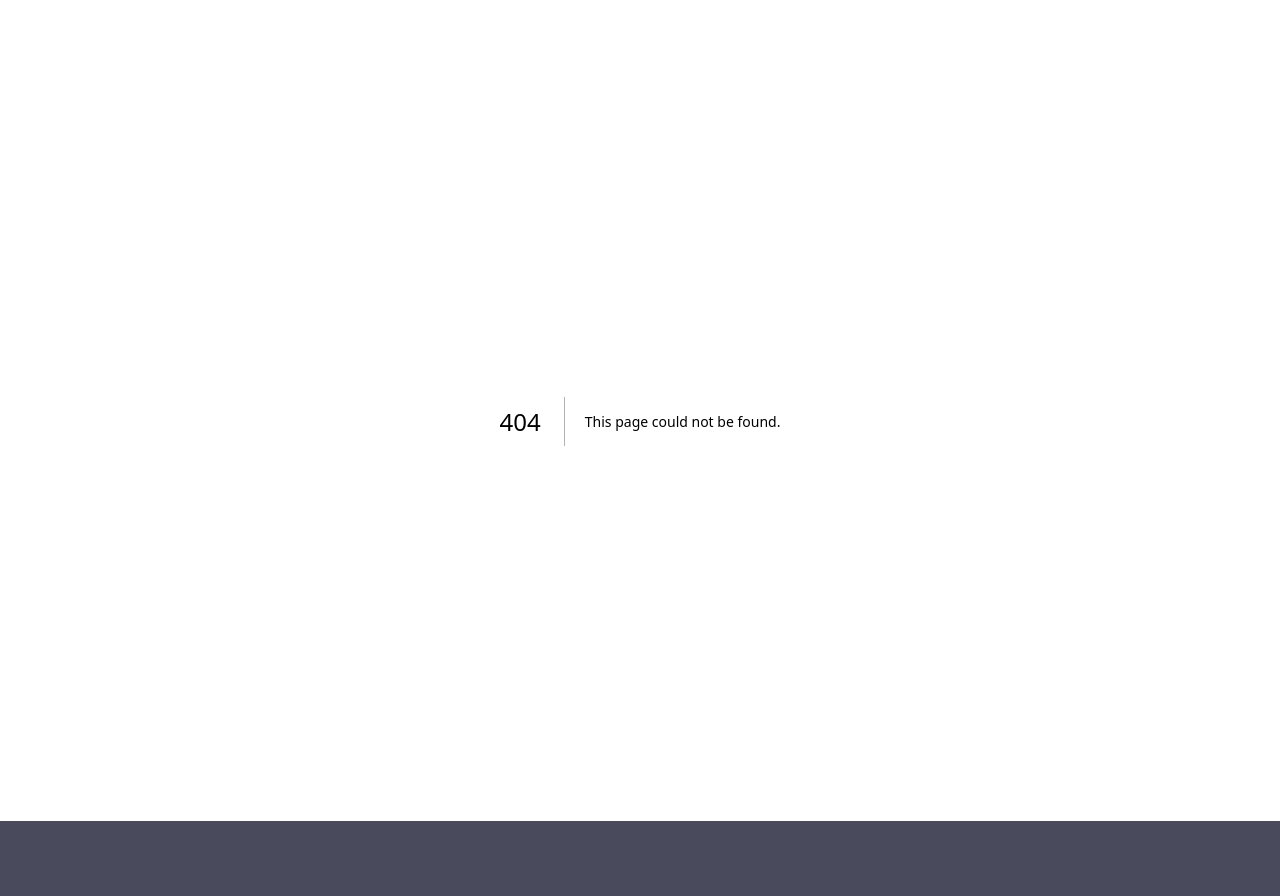
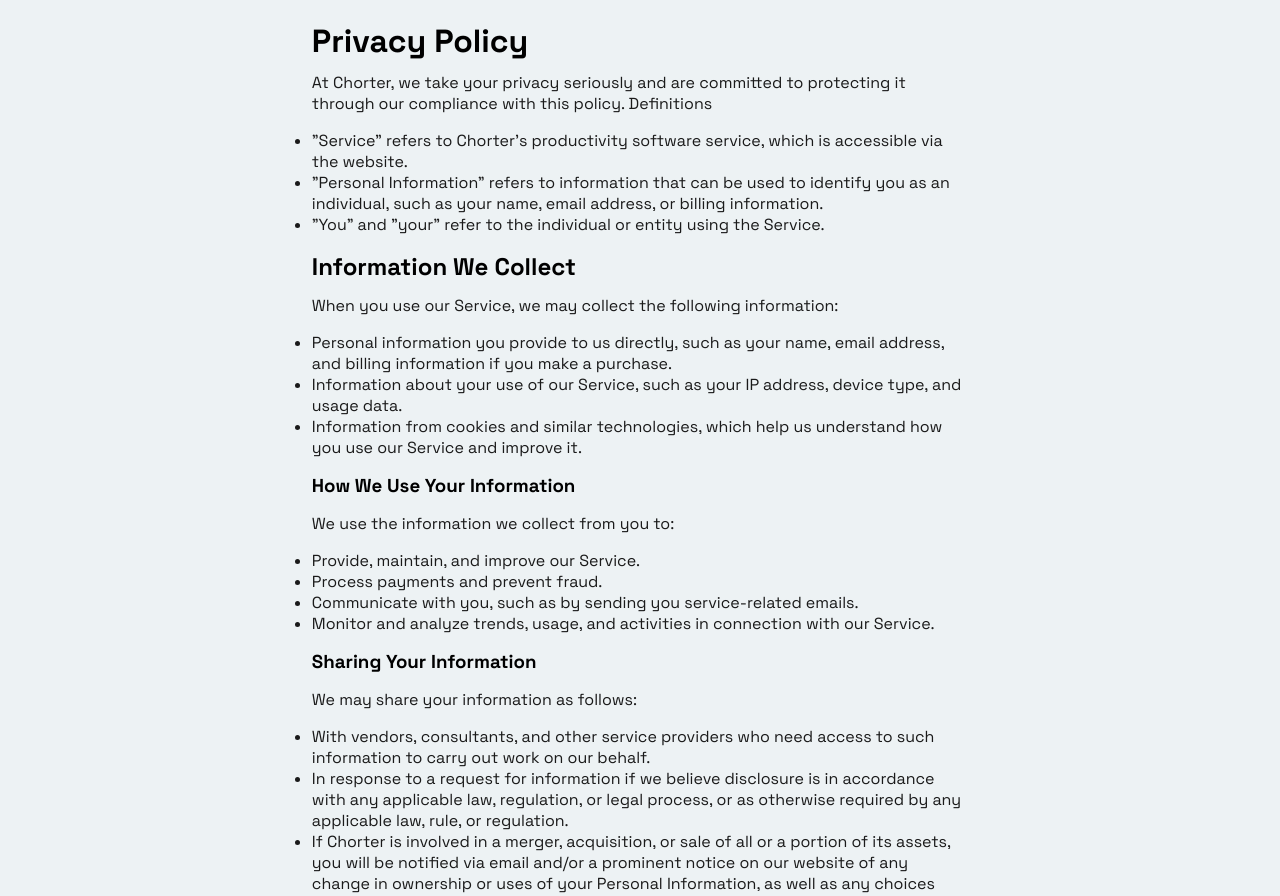
Before and after one commit to lutzseverino/dam-m04--chorter, a Next.js app: page /privacy in a window 1280 px wide. Before the commit this address had no page. Shown: the part 80-976 px from the top of the page. Built offline with nearby package versions, Linux system fonts and the light colour scheme.

Commit message:
fix: update about and privacy pages

```diff
--- a/pages/index.jsx
+++ b/pages/index.jsx
@@ -56,6 +56,5 @@
         </StyledAction>
       </StyledMain>
     </>
-
   );
 }
--- a/pages/policy.jsx
+++ b/pages/privacy.jsx
@@ -1,5 +1,5 @@
 import ReactMarkdown from "react-markdown";
-import policy from "raw-loader!./policy.md";
+import privacy from "raw-loader!./privacy.md";
 
 import {
   Heading1,
@@ -9,23 +9,28 @@
   Heading5,
   Heading6,
   Paragraph,
+  UnorderedList,
 } from "../components/Headings";
 
 import styled from "styled-components";
 
-const StyledPolicy = styled.div`
+const StyledPrivacy = styled.div`
   display: flex;
   flex-direction: column;
   align-items: center;
-  width: 100%;
+  justify-content: center;
+
+  & > div {
+    width: 64ch;
+  }
 `;
 
-export default function Policy() {
+export default function Privacy() {
   return (
-    <StyledPolicy>
+    <StyledPrivacy>
       <div>
         <ReactMarkdown
-          children={policy}
+          children={privacy}
           components={{
             h1: Heading1,
             h2: Heading2,
@@ -34,9 +39,10 @@
             h5: Heading5,
             h6: Heading6,
             p: Paragraph,
+            ul: UnorderedList,
           }}
         />
       </div>
-    </StyledPolicy>
+    </StyledPrivacy>
   );
 }
--- /dev/null
+++ b/pages/privacy.md
@@ -0,0 +1,54 @@
+# Privacy Policy
+
+At Chorter, we take your privacy seriously and are committed to protecting it through our compliance with this policy.
+Definitions
+
+- "Service" refers to Chorter's productivity software service, which is accessible via the website.
+- "Personal Information" refers to information that can be used to identify you as an individual, such as your name, email address, or billing information.
+- "You" and "your" refer to the individual or entity using the Service.
+
+## Information We Collect
+
+When you use our Service, we may collect the following information:
+
+- Personal information you provide to us directly, such as your name, email address, and billing information if you make a purchase.
+- Information about your use of our Service, such as your IP address, device type, and usage data.
+- Information from cookies and similar technologies, which help us understand how you use our Service and improve it.
+
+### How We Use Your Information
+
+We use the information we collect from you to:
+
+- Provide, maintain, and improve our Service.
+- Process payments and prevent fraud.
+- Communicate with you, such as by sending you service-related emails.
+- Monitor and analyze trends, usage, and activities in connection with our Service.
+
+### Sharing Your Information
+
+We may share your information as follows:
+
+- With vendors, consultants, and other service providers who need access to such information to carry out work on our behalf.
+- In response to a request for information if we believe disclosure is in accordance with any applicable law, regulation, or legal process, or as otherwise required by any applicable law, rule, or regulation.
+- If Chorter is involved in a merger, acquisition, or sale of all or a portion of its assets, you will be notified via email and/or a prominent notice on our website of any change in ownership or uses of your Personal Information, as well as any choices you may have regarding your Personal Information.
+
+## Your Choices
+
+You have the following choices regarding the information we collect and how we use it:
+
+- You can choose not to provide certain information, but this may limit your ability to use certain features of our Service.
+- You can stop receiving promotional emails from us by following the unsubscribe instructions included in these emails.
+- You can request access to the Personal Information we have about you and request that we correct or delete it by contacting us at contact@chorter.com
+
+## Data Security
+
+We have implemented appropriate technical and organizational measures designed to secure your Personal Information from accidental loss and from unauthorized access, use, alteration, and disclosure. However, no method of transmitting or storing data is completely secure, and we cannot guarantee the absolute security of your Personal Information.
+
+## Changes to Our Privacy Policy
+
+We may update our Privacy Policy from time to time. If we make changes, we will notify you by revising the date at the top of this policy and, in some cases, we may provide you with additional notice (such as adding a statement to our homepage or sending you an email notification). We encourage you to review this Privacy Policy frequently to stay informed about our information practices and the ways you can help protect your privacy.
+Contact Information
+
+If you have any questions or comments about this policy, please contact us at contact@chorter.com
+
+###### This Privacy Policy is effective as of January 25, 2023.
```
Also changed, not shown: pages/about.jsx (+8 -6 lines), pages/about.md (+1 -1 lines), pages/policy.md (deleted, +0 -31 lines).
